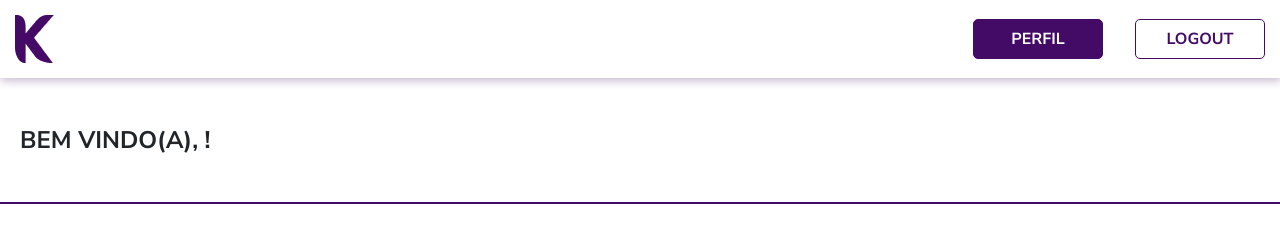
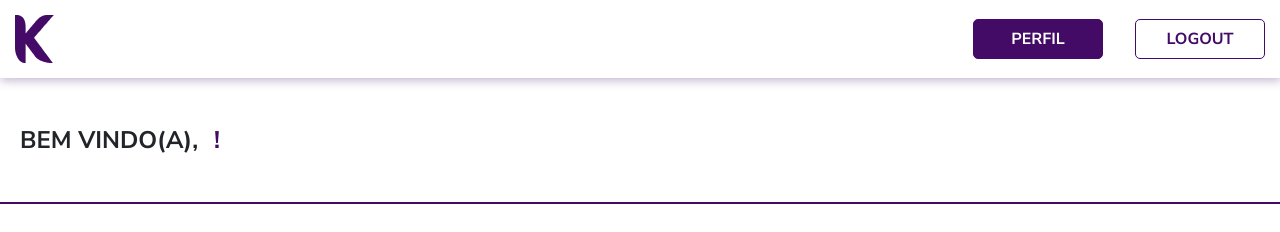
Before and after one commit to kenzinho-vagas/kenzinho-vagas, a React (Create React App) app: page /dashboardUser in a window 1280 px wide. Shown: the top 232 px of the page. Built offline with nearby package versions, Linux system fonts and the light colour scheme; no server answers.

Commit message:
Fix Css Style Admin/User

```diff
--- a/src/components/Welcome/index.tsx
+++ b/src/components/Welcome/index.tsx
@@ -1,15 +1,16 @@
-import StyleWelcome from "../../styles/Welcome"
+import StyleWelcome from "../../styles/Welcome";
 
 interface IWelcomeProps {
-    name: string | undefined;
+  name: string | undefined;
 }
 
-const Welcome = ({ name } :IWelcomeProps) => {
-    return (
-        <StyleWelcome>
-            <h2>BEM VINDO(A), {name?.toUpperCase()}!</h2>
-        </StyleWelcome>
-    )
-}
+const Welcome = ({ name }: IWelcomeProps) => {
+  return (
+    <StyleWelcome>
+      <h2>BEM VINDO(A), </h2>
+      <p> {name?.toUpperCase()}!</p>
+    </StyleWelcome>
+  );
+};
 
 export default Welcome;
--- a/src/styles/Buttons/index.ts
+++ b/src/styles/Buttons/index.ts
@@ -46,6 +46,12 @@ export const ButtonWhite = styled.button`
   justify-content: center;
   font-size: 0.75rem;
   cursor: pointer;
+
+  :hover {
+    background-color: var(--color-primary);
+    color: var(--color-white);
+    transition: 0.5s;
+  }
   @media screen and (min-width: 768px) {
     width: 130px;
     font-size: 1rem;
--- a/src/styles/Divs/index.ts
+++ b/src/styles/Divs/index.ts
@@ -96,6 +96,13 @@ export const LiCard = styled.li`
     height: 25px;
     margin: 0 auto;
     cursor: pointer;
+    border-radius: 50%;
+  }
+  .trash:hover {
+    border: solid 1px transparent;
+  }
+  .trash:active {
+    border: solid 1px var(--color-primary);
   }
   .seeDetails {
     background-color: var(--color-primary);
--- a/src/styles/ListJobsAdmin/index.ts
+++ b/src/styles/ListJobsAdmin/index.ts
@@ -75,6 +75,7 @@ const ListJobsAdmin = styled.div`
       }
       .btnDeleteJob:hover {
         background: #ffffff;
+        border: solid 1px var(--color-primary);
       }
       :nth-child(1) {
         margin-left: 22%;
--- a/src/styles/Welcome/index.ts
+++ b/src/styles/Welcome/index.ts
@@ -1,16 +1,21 @@
 import styled from "styled-components";
 
 const Welcome = styled.div`
-    font-size: 18px;
-    font-weight: 700;
+  font-size: 18px;
+  font-weight: 700;
+  padding: 50px 20px;
+  border-bottom: 2px solid var(--color-primary);
+  display: flex;
+  flex-direction: row;
 
-    padding: 50px 20px;
+  p {
+    color: var(--color-primary);
+    margin-left: 1rem;
+  }
 
-    border-bottom: 2px solid var(--color-primary);
+  @media screen and (min-width: 768px) {
+    font-size: 24px;
+  }
+`;
 
-    @media screen and (min-width: 768px){
-        font-size: 24px;
-    }
-`
-
-export default Welcome
+export default Welcome;
```
